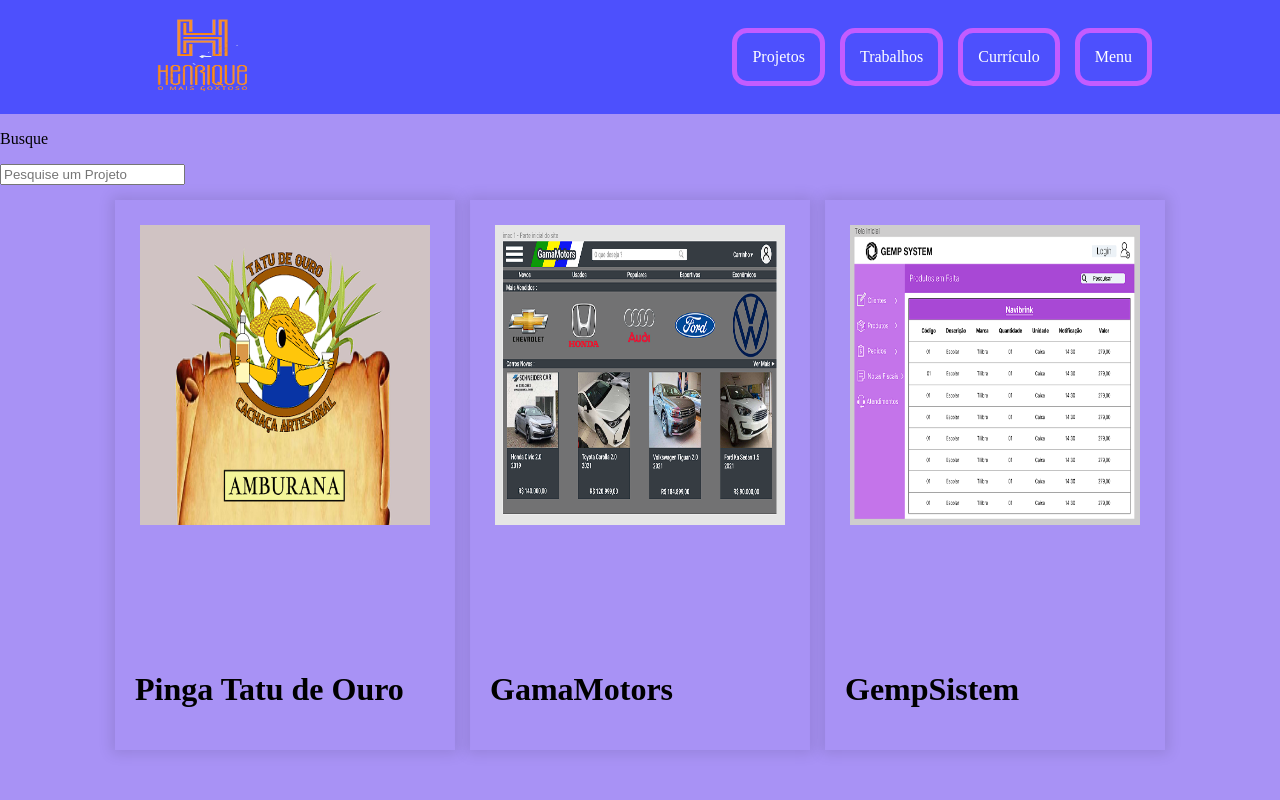
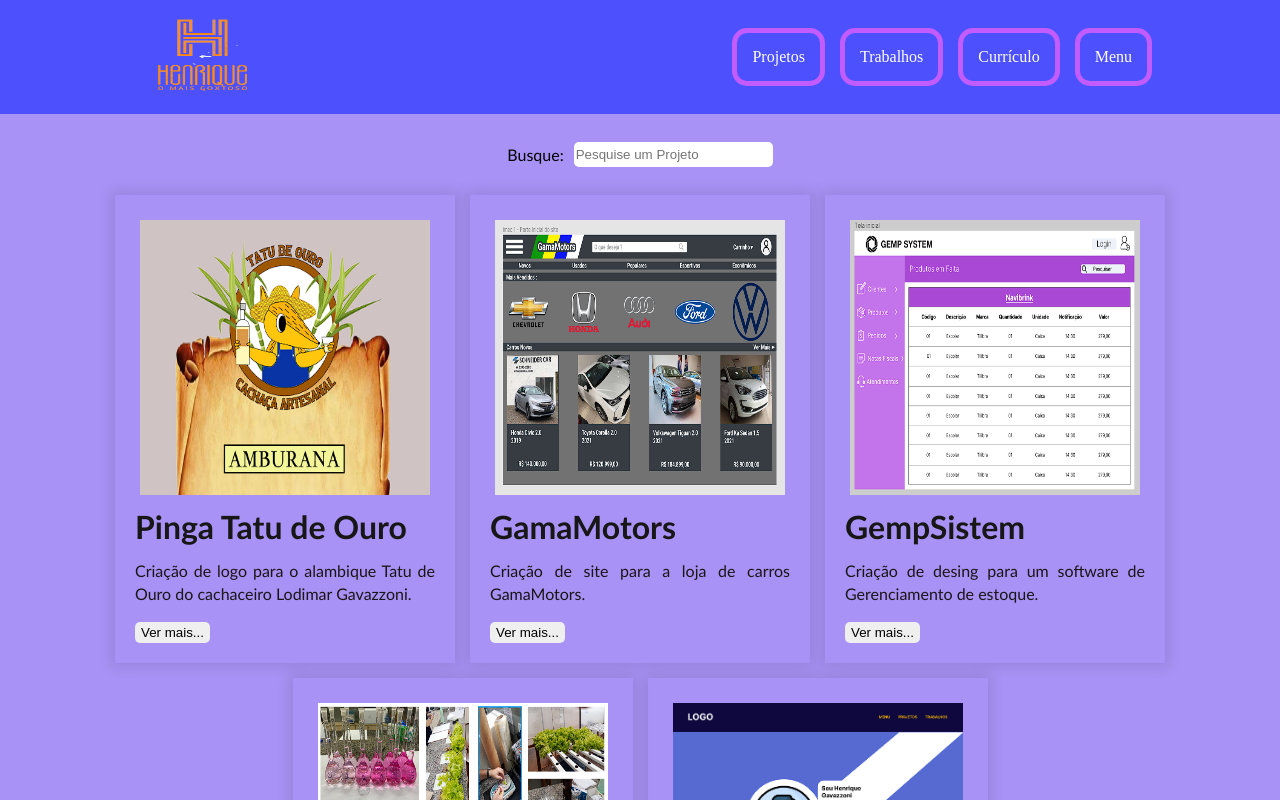
Before and after one commit to HenriqueGoxtoso/portifolio, a React app: page / in a window 1280 px wide. Shown: the top 800 px of the page. Built offline with nearby package versions, Linux system fonts and the light colour scheme; the HTML template or start-up script is replaced by a standard one.

Commit message:
commit 21/09

```diff
--- a/src/componentes/main/Main.css
+++ b/src/componentes/main/Main.css
@@ -7,6 +7,7 @@
     padding: 15px 100px;
     flex-wrap: wrap;
     justify-content: center;
+    font-family: 'Gill Sans', 'Gill Sans MT', Calibri, 'Trebuchet MS', sans-serif;
 }
 .img-main{
     width: 100px;
@@ -19,3 +20,23 @@
     justify-content: center;
     margin-top: 100px;
 }
+.botao_pesquisa{
+    padding-right: 20px;
+    padding-top: 5px;
+    padding-bottom: 5px;
+    border-radius: 5px;
+    border: none;
+    margin-left: 10px;
+}
+.campo_pesquisa{
+    margin-top: 15px;
+    font-family: 'Gill Sans', 'Gill Sans MT', Calibri, 'Trebuchet MS', sans-serif;
+    display: flex;
+    align-items: center;
+    justify-content: center;
+}
+.resultados{
+    margin-left: 200px;
+    font-size: 25px;
+    font-family: 'Gill Sans', 'Gill Sans MT', Calibri, 'Trebuchet MS', sans-serif;
+}
--- a/src/componentes/main/Main.tsx
+++ b/src/componentes/main/Main.tsx
@@ -14,20 +14,32 @@
         {
             id:1,
             titulo:'Pinga Tatu de Ouro',
-            descricao:'',
+            descricao:'Criação de logo para o alambique Tatu de Ouro do cachaceiro Lodimar Gavazzoni.',
             imagem:'/tatu.png'
         },
         {
             id:2,
             titulo:'GamaMotors',
-            descricao:'',
+            descricao:'Criação de site para a loja de carros GamaMotors.',
             imagem:'/gamamotors.png'
         },
         {
             id:3,
             titulo:'GempSistem',
-            descricao:'',
+            descricao:'Criação de desing para um software de Gerenciamento de estoque.',
             imagem:'/gempsistem.png'
+        },
+        {
+            id:4,
+            titulo:'Projeto Hidroponia',
+            descricao:'Projeto extra disciplinar sobre hidroponia.',
+            imagem:'/projetoHidroponia.png'
+        },
+        {
+            id:5,
+            titulo:'Prototipo de Portifólio',
+            descricao:'Design de média fidelidade do meu portifólio.',
+            imagem:'/prototipo.png'
         }
     ]
     function TrataTexto(e:React.ChangeEvent<HTMLInputElement>){
@@ -36,12 +48,15 @@
     return(
         <>
         <div className="campo_pesquisa">
-            <p>Busque</p>
+            <p>Busque:</p>
             <input type="text"
             className='botao_pesquisa'
             placeholder='Pesquise um Projeto'
             onChange={TrataTexto}/>
-            {texto && <p>Resultados: {texto}</p>}
+
+        </div>
+        <div>
+        {texto && <p className='resultados'>Resultados para: {texto}</p>}
         </div>
         <main className="content-main">
             {
--- a/src/componentes/projetos/Projeto.css
+++ b/src/componentes/projetos/Projeto.css
@@ -4,7 +4,7 @@
     box-shadow: 0px 0px 13px 4px rgba(0,0,0,0.1);
 }
 .foto_projeto{
-    height: 430px;
+    height: 280px;
     width: 450px;
     display: flex;
     flex-direction: column;
@@ -15,3 +15,18 @@
     display: flex;
     align-items: center;
 }
+
+.descricao{
+    text-align: justify;
+    font-weight: 400;
+}
+.text_projeto{
+    color: rgb(24, 22, 22);
+    line-height: 1.4rem;
+}
+.vermais{
+    border-radius: 5px;
+    padding-top: 3px;
+    padding-bottom: 3px;
+    border: none;
+}
--- a/src/componentes/projetos/Projeto.tsx
+++ b/src/componentes/projetos/Projeto.tsx
@@ -17,6 +17,7 @@
             <p className="descricao">{props.descricao}</p>
 
             </div>
+            <button className='vermais'>Ver mais...</button>
         </div>
     )
 }
```
Also changed, not shown: public/projetoHidroponia.png (added), public/prototipo.png (added).
